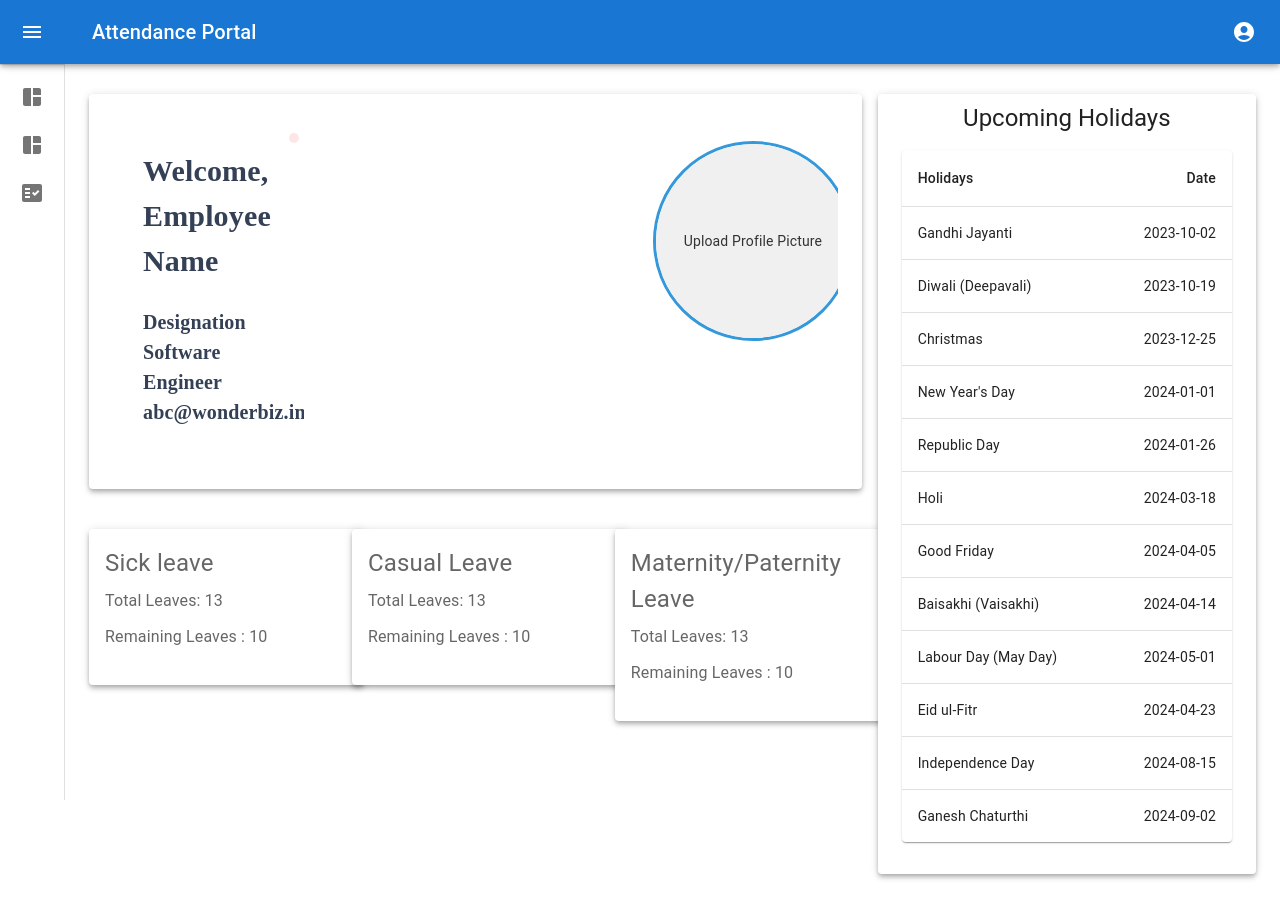
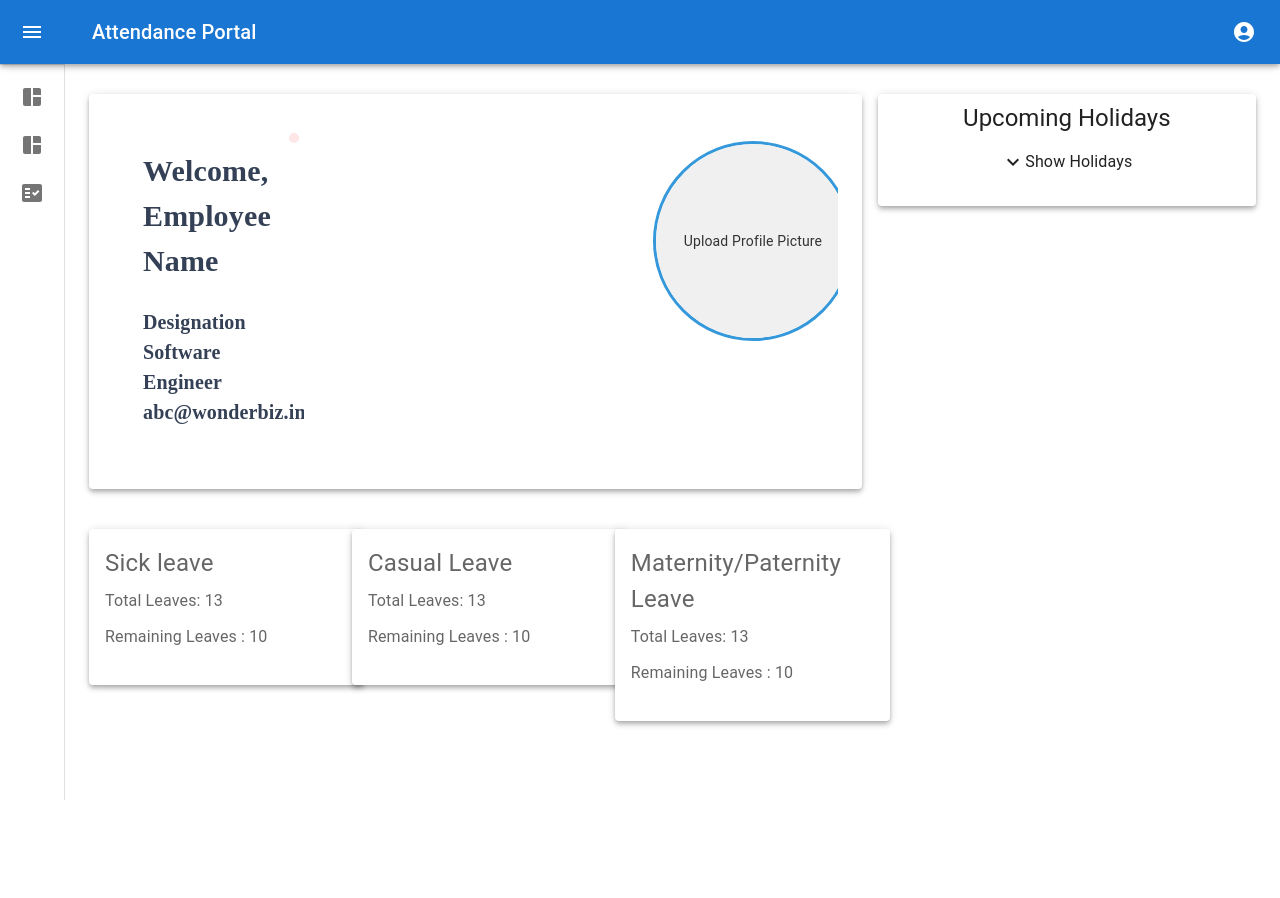
Before and after one commit to lokhandecoder/WonderbizAttendancePortal, a React (Create React App) app: page / in a window 1280 px wide. After the commit the page ends 800 px from the top, so only its background shows below. Built offline with nearby package versions, Linux system fonts and the light colour scheme.

Commit message:
new changes

```diff
--- a/src/Components/HomePageComponents/LeavesCard.tsx
+++ b/src/Components/HomePageComponents/LeavesCard.tsx
@@ -27,7 +27,7 @@ function LeavesCard() {
     <Box sx={{ flexGrow: 1 }}>
       <Grid container spacing={2}>
         {myArray.map((value, key) => (
-          <Grid xs={4} key={key}>
+          <Grid xs={4} key={key} >
             <Card sx={{ minWidth: 275, boxShadow: 4 }}>
               <CardContent>
                 <Typography
--- a/src/Components/HomePageComponents/UpcomingHolidays.tsx
+++ b/src/Components/HomePageComponents/UpcomingHolidays.tsx
@@ -1,10 +1,15 @@
-import React from "react";
+import React, { useState } from "react";
 import ProfileImage from "./ProfileImage";
 import Grid from "@mui/material/Grid";
 import CardContent from "@mui/material/CardContent";
 import Card from "@mui/material/Card";
 import Typography from "@mui/material/Typography";
 import UpcomingTable from "../HomePageComponents/UpcomingTable";
+import KeyboardArrowDownIcon from "@mui/icons-material/KeyboardArrowDown";
+import KeyboardArrowUpIcon from "@mui/icons-material/KeyboardArrowUp";
+import Collapse from "@mui/material/Collapse"; // Import Collapse from Material-UI
+
+
 
 function UpcomingHolidays() {
   interface Holiday {
@@ -63,13 +68,44 @@ function UpcomingHolidays() {
     },
   ];
 
+  const [isTableOpen, setIsTableOpen] = useState(false);
+
+  const toggleTable = () => {
+    setIsTableOpen(!isTableOpen);
+  };
+
   return (
     <Card sx={{ p: 1, boxShadow: 4, mt: 5 }}>
-      <Typography variant="h5" sx={{textAlign: "center"}}>
+      <Typography variant="h5" sx={{ textAlign: "center" }}>
         Upcoming Holidays
       </Typography>
       <CardContent>
-        <UpcomingTable />
+        <Typography
+          variant="body1"
+          onClick={toggleTable}
+          sx={{
+            cursor: "pointer",
+            textAlign: "center",
+            display: "flex",
+            justifyContent: "center",
+            alignItems: "center",
+          }}
+        >
+          {isTableOpen ? (
+            <>
+              <KeyboardArrowUpIcon />
+              Hide Holidays
+            </>
+          ) : (
+            <>
+              <KeyboardArrowDownIcon />
+              Show Holidays
+            </>
+          )}
+        </Typography>
+        <Collapse in={isTableOpen}>
+          <UpcomingTable holidays={holidays} />
+        </Collapse>
       </CardContent>
     </Card>
   );
--- a/src/Components/HomePageComponents/UpcomingTable.tsx
+++ b/src/Components/HomePageComponents/UpcomingTable.tsx
@@ -1,93 +1,146 @@
-import * as React from 'react';
-import Table from '@mui/material/Table';
-import TableBody from '@mui/material/TableBody';
-import TableCell from '@mui/material/TableCell';
-import TableContainer from '@mui/material/TableContainer';
-import TableHead from '@mui/material/TableHead';
-import TableRow from '@mui/material/TableRow';
-import Paper from '@mui/material/Paper';
-
+import React from "react";
+import TableContainer from "@mui/material/TableContainer";
+import Table from "@mui/material/Table";
+import TableHead from "@mui/material/TableHead";
+import TableBody from "@mui/material/TableBody";
+import TableRow from "@mui/material/TableRow";
+import TableCell from "@mui/material/TableCell";
+import Collapse from "@mui/material/Collapse";
+import Box from "@mui/material/Box";
 
 interface Holiday {
-    date: string;
-    holiday: string;
-  }
+  date: string;
+  holiday: string;
+}
 
-  const holidays: Holiday[] = [
-    {
-      date: "2023-10-02",
-      holiday: "Gandhi Jayanti",
-    },
-    {
-      date: "2023-10-19",
-      holiday: "Diwali (Deepavali)",
-    },
-    {
-      date: "2023-12-25",
-      holiday: "Christmas",
-    },
-    {
-      date: "2024-01-01",
-      holiday: "New Year's Day",
-    },
-    {
-      date: "2024-01-26",
-      holiday: "Republic Day",
-    },
-    {
-      date: "2024-03-18",
-      holiday: "Holi",
-    },
-    {
-      date: "2024-04-05",
-      holiday: "Good Friday",
-    },
-    {
-      date: "2024-04-14",
-      holiday: "Baisakhi (Vaisakhi)",
-    },
-    {
-      date: "2024-05-01",
-      holiday: "Labour Day (May Day)",
-    },
-    {
-      date: "2024-04-23",
-      holiday: "Eid ul-Fitr",
-    },
-    {
-      date: "2024-08-15",
-      holiday: "Independence Day",
-    },
-    {
-      date: "2024-09-02",
-      holiday: "Ganesh Chaturthi",
-    },
-  ];
+interface UpcomingTableProps {
+  holidays: Holiday[];
+}
 
-export default function BasicTable() {
+const UpcomingTable: React.FC<UpcomingTableProps> = ({ holidays }) => {
   return (
-    <TableContainer component={Paper}>
-      <Table sx={{ minWidth: 300 }} aria-label="simple table">
+    <TableContainer>
+      <Table>
         <TableHead>
           <TableRow>
-            <TableCell>Holidays</TableCell>
-            <TableCell align="right">Date</TableCell>
+            <TableCell>Date</TableCell>
+            <TableCell>Holiday</TableCell>
           </TableRow>
         </TableHead>
         <TableBody>
-          {holidays.map((days,index) => (
-            <TableRow
-              key={index}
-              sx={{ '&:last-child td, &:last-child th': { border: 0 } }}
-            >
-              <TableCell component="th" scope="row">
-                {days.holiday}
-              </TableCell>
-              <TableCell align="right">{days.date}</TableCell>
-            </TableRow>
+          {holidays.map((holiday, index) => (
+            <React.Fragment key={index}>
+              <TableRow>
+                <TableCell>{holiday.date}</TableCell>
+                <TableCell>{holiday.holiday}</TableCell>
+              </TableRow>
+            </React.Fragment>
           ))}
         </TableBody>
       </Table>
     </TableContainer>
   );
-}
+};
+
+export default UpcomingTable;
+
+
+
+
+
+
+
+
+// import * as React from 'react';
+// import Table from '@mui/material/Table';
+// import TableBody from '@mui/material/TableBody';
+// import TableCell from '@mui/material/TableCell';
+// import TableContainer from '@mui/material/TableContainer';
+// import TableHead from '@mui/material/TableHead';
+// import TableRow from '@mui/material/TableRow';
+// import Paper from '@mui/material/Paper';
+
+
+// interface Holiday {
+//     date: string;
+//     holiday: string;
+//   }
+
+//   const holidays: Holiday[] = [
+//     {
+//       date: "2023-10-02",
+//       holiday: "Gandhi Jayanti",
+//     },
+//     {
+//       date: "2023-10-19",
+//       holiday: "Diwali (Deepavali)",
+//     },
+//     {
+//       date: "2023-12-25",
+//       holiday: "Christmas",
+//     },
+//     {
+//       date: "2024-01-01",
+//       holiday: "New Year's Day",
+//     },
+//     {
+//       date: "2024-01-26",
+//       holiday: "Republic Day",
+//     },
+//     {
+//       date: "2024-03-18",
+//       holiday: "Holi",
+//     },
+//     {
+//       date: "2024-04-05",
+//       holiday: "Good Friday",
+//     },
+//     {
+//       date: "2024-04-14",
+//       holiday: "Baisakhi (Vaisakhi)",
+//     },
+//     {
+//       date: "2024-05-01",
+//       holiday: "Labour Day (May Day)",
+//     },
+//     {
+//       date: "2024-04-23",
+//       holiday: "Eid ul-Fitr",
+//     },
+//     {
+//       date: "2024-08-15",
+//       holiday: "Independence Day",
+//     },
+//     {
+//       date: "2024-09-02",
+//       holiday: "Ganesh Chaturthi",
+//     },
+//   ];
+
+// export default function BasicTable() {
+//   return (
+//     <TableContainer component={Paper}>
+//       <Table sx={{ minWidth: 300 }} aria-label="simple table">
+//         <TableHead>
+//           <TableRow>
+//             <TableCell>Holidays</TableCell>
+//             <TableCell align="right">Date</TableCell>
+//           </TableRow>
+//         </TableHead>
+//         <TableBody>
+//           {holidays.map((days,index) => (
+//             <TableRow
+//               key={index}
+//               sx={{ '&:last-child td, &:last-child th': { border: 0 } }}
+//             >
+//               <TableCell component="th" scope="row">
+//                 {days.holiday}
+//               </TableCell>
+//               <TableCell align="right">{days.date}</TableCell>
+//             </TableRow>
+//           ))}
+//         </TableBody>
+//       </Table>
+//     </TableContainer>
+//   );
+// }
--- a/src/Model/EmployeeLeave.ts
+++ b/src/Model/EmployeeLeave.ts
@@ -1,7 +1,4 @@
 export interface EmployeeLeave {
-  // leaveTypeId :number;
-  // employeeId: number;
-  // balanceLeave: number;
   employeeLeaveId: number;
   employeeId: number;
   employee: null;
--- a/src/PageRoutes/RoutingPgae.tsx
+++ b/src/PageRoutes/RoutingPgae.tsx
@@ -1,28 +1,25 @@
-import React from 'react'
-import { BrowserRouter, Routes, Route } from 'react-router-dom'
-import DashBoardPage from '../Pages/DashBoardPage'
-import LeavePage from '../Pages/LeavePage'
-import StatusPage from '../Pages/StatusPage'
-import AssignManager from '../Pages/AssignManager'
+import React from "react";
+import { BrowserRouter, Routes, Route } from "react-router-dom";
+import DashBoardPage from "../Pages/DashBoardPage";
+import LeavePage from "../Pages/LeavePage";
+import StatusPage from "../Pages/StatusPage";
+import AssignManager from "../Pages/AssignManager";
 
 // import LeaveForm from '../Components/LeavePageComponent/LeaveForm'
 
 function RoutingPgae() {
   return (
     <>
-    <BrowserRouter>
-    <Routes>
-        <Route path='/' element={<DashBoardPage />}></Route>
-        {/* <Route path='/leave' element={<LeavePage />}></Route> */}
-        <Route path='/leave/:id?' element={<LeavePage />} />
-        <Route path='/status' element={<StatusPage />}></Route>
-        <Route path='/assign' element={<AssignManager />}></Route>
-
-        <Route></Route>
-    </Routes>
-    </BrowserRouter>
+      <BrowserRouter>
+        <Routes>
+          <Route path="/" element={<DashBoardPage />}></Route>
+          <Route path="/leave/:id?" element={<LeavePage />} />
+          <Route path="/status" element={<StatusPage />}></Route>
+          <Route path="/assign" element={<AssignManager />}></Route>
+        </Routes>
+      </BrowserRouter>
     </>
-  )
+  );
 }
 
-export default RoutingPgae
+export default RoutingPgae;
--- a/src/Pages/StatusPage.tsx
+++ b/src/Pages/StatusPage.tsx
@@ -1,15 +1,10 @@
 import LayoutComponent from "../Components/Fixed/LayoutComponent";
 import Card from "@mui/material/Card";
 import CardContent from "@mui/material/CardContent";
-import { GetSubmitRequest } from "../Database/SubmitRequest";
 import StatusTable from "../Components/StatusPageComponent/StatusTable";
 
 
 function StatusPage() {
-  const rows = GetSubmitRequest();
-  console.log(rows);
-
-
   return (
     <>
       <LayoutComponent>
--- a/src/Services/EmployeeLeaveApplyServices.ts
+++ b/src/Services/EmployeeLeaveApplyServices.ts
@@ -9,8 +9,6 @@ export async function GetApplyLeaveById(appliedLeaveTypeId: number): Promise<{ d
 
     try {
       const response = await axios.get<{data:LeaveFormData}>(`https://leaveapplication14.azurewebsites.net/api/appliedLeave/GetAppliedLeaveByIdAsync/${appliedLeaveTypeId}`);
-      console.log("Data from API", response.data);
-      // alert(JSON.stringify( response.data));
       return response.data;
     } catch (error) {
       throw new Error('Failed to fetch leave data: ' + (error as Error).message);
--- a/src/Services/EmployeeLeaveServices.ts
+++ b/src/Services/EmployeeLeaveServices.ts
@@ -10,7 +10,6 @@ export async function GetEmployeeLeaveByEmployeeId(): Promise<{ data: EmployeeLe
   try {
   //  const response = await axios.get<LeaveType[]>(`${API_URL}/GetAllLeaveTypes`);
   const response = await axios.get<{ data: EmployeeLeave[] }>(`https://leaveapplication14.azurewebsites.net/api/EmployeeLeave/GetEmployeeLeaveByEmployeeId/3`);
-   console.log("Data from API",response.data)
     return response.data;
 
   } catch (error) {
```
Also changed, not shown: src/Components/LeavePageComponent/LeaveForm.tsx (+52 -105 lines), src/Components/LeavePageComponent/LeaveFunction.tsx (+12 -12 lines), src/Components/StatusPageComponent/StatusTable.tsx (+19 -51 lines).
